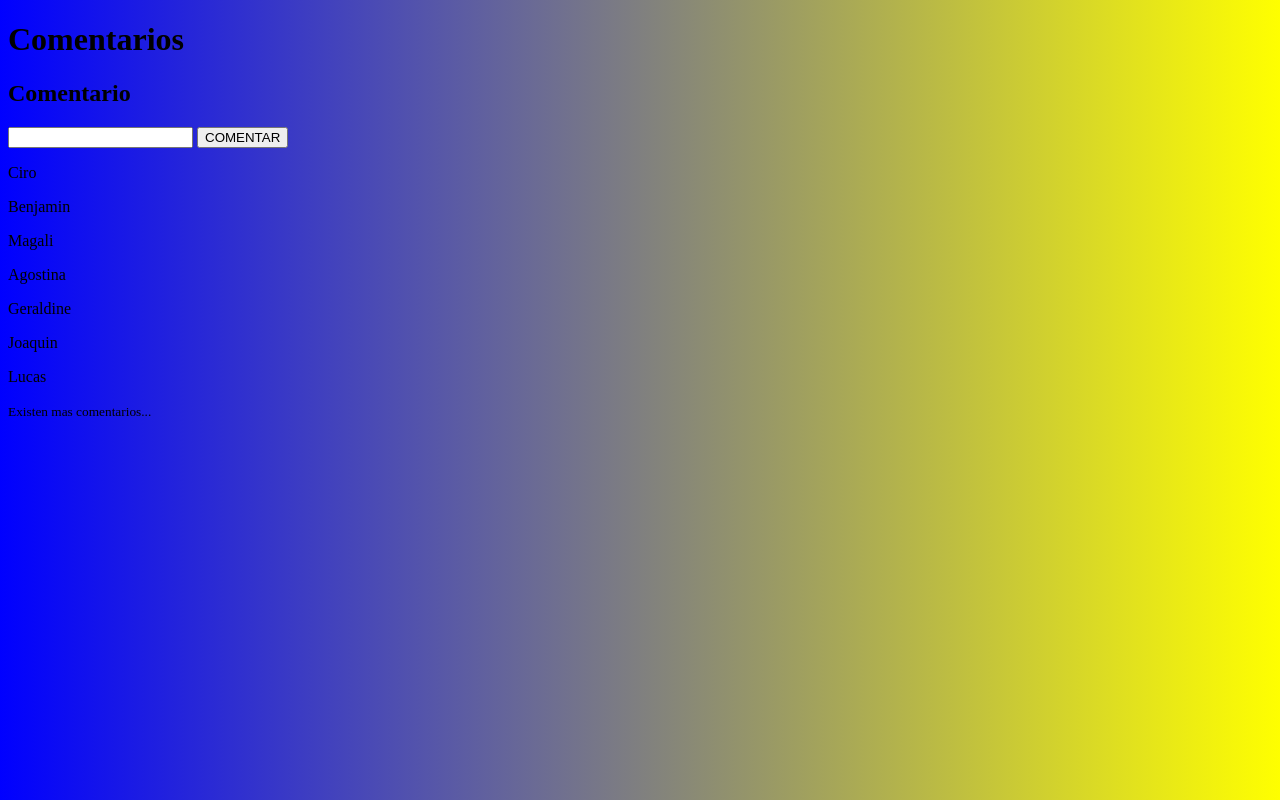
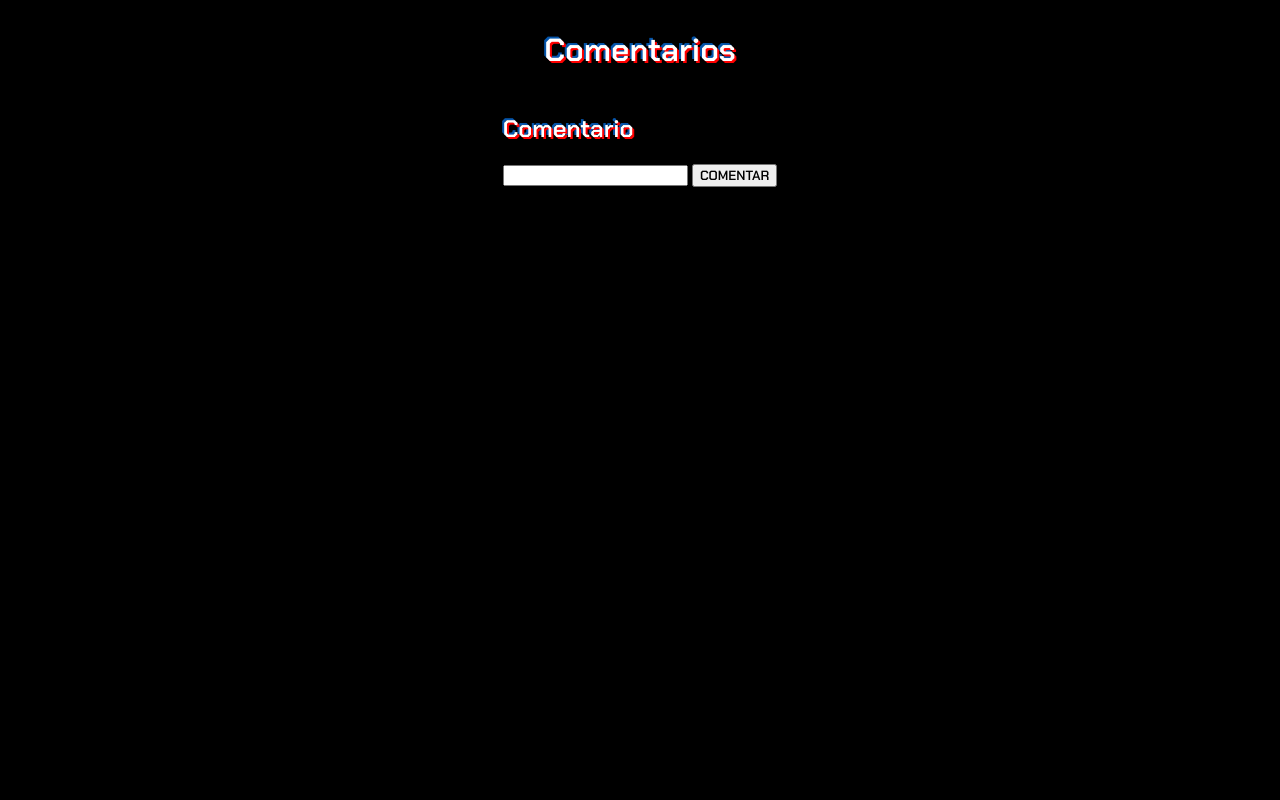
Before and after one commit to MagaSegu/comentarios, a plain HTML site: page index.html in a window 1280 px wide. Drawn offline with Linux system fonts and the light colour scheme.

Commit message:
Add files via upload

```diff
--- a/index.html
+++ b/index.html
@@ -15,14 +15,6 @@
     </div>
 
      <div class="comentarios">
-    <p>Ciro</p>
-    <p>Benjamin</p>
-    <p>Magali</p>
-    <p>Agostina</p>
-    <p>Geraldine</p>
-    <p>Joaquin</p>
-    <p>Lucas</p>
-    <small>Existen mas comentarios...</small>
     </div>
 </body>
 <script src="./script.js"></script>
--- a/script.js
+++ b/script.js
@@ -1,4 +1,6 @@
 function comentar() {
    const input = document.querySelector("input").value
-   document.querySelector(".comentarios").innerHTML += input
+   document.querySelector(".comentarios").innerHTML += `<p class="comentario">${input}</p`
+   document.querySelector("input").value = ""
+
 }
--- a/style.css
+++ b/style.css
@@ -1,3 +1,19 @@
+@import url('https://fonts.googleapis.com/css2?family=Chakra+Petch:wght@600&display=swap');
+
 body{
-    background: linear-gradient(90deg, blue,yellow);
+    background-color: black;
+    display: flex;
+    flex-direction: column;
+    align-items: center;
+    font-family: 'Chakra Petch', sans-serif;
 }
+.comentario{
+    color:white
+}
+button{
+    font-family: 'Chakra Petch',cursive;
+}
+h1,h2{
+    text-shadow: 2px 2px 0px red, -2px -2px rgb(5, 85, 171);
+    color: white;
+}
```
